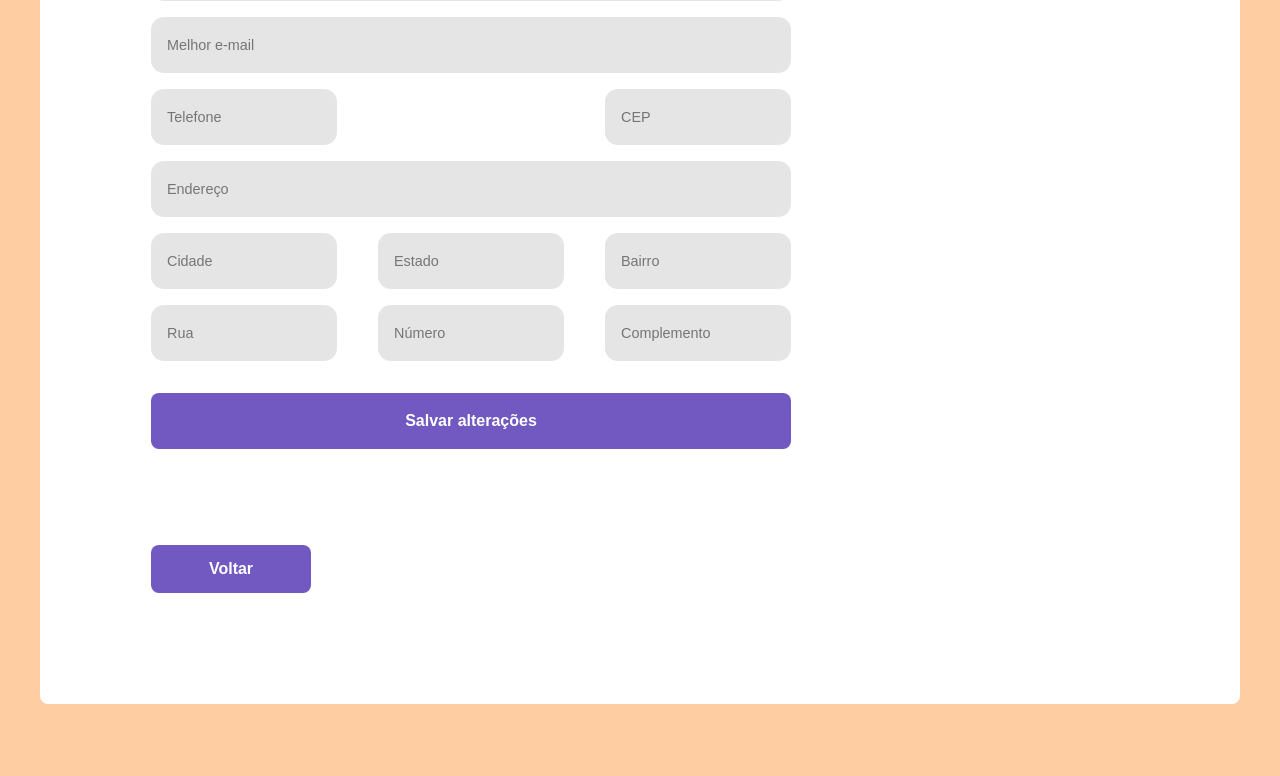
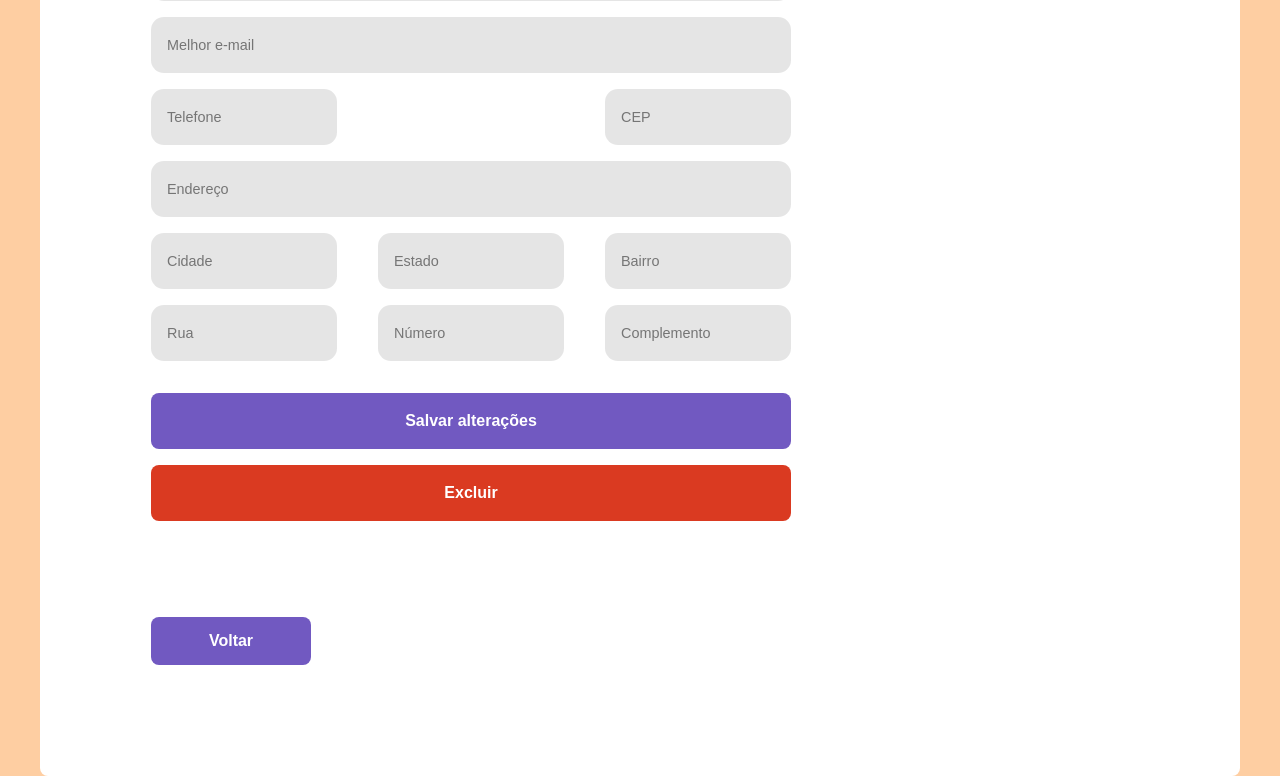
Before and after one commit to mateusPPinh/twoweb-app, a React (Create React App) app in the folder app/: page /edit in a window 1280 px wide. Shown: the part 458-1234 px from the top of the page. Before the commit the page ends 1162 px from the top, so only its background shows below. Built offline with nearby package versions, Linux system fonts and the light colour scheme; the HTML template or start-up script is replaced by a standard one; a web font is replaced by a local one.

Commit message:
add delete button

```diff
--- a/app/src/pages/DahsboardConfigurations/index.js
+++ b/app/src/pages/DahsboardConfigurations/index.js
@@ -16,9 +16,11 @@ export default function DashboardConfigurations() {
   const [pages, setPages] = useState(1);
 
   useEffect(() => {
-    api.get(`users?page=${pages}`).then((response) => {
+    async function loadData() {
+      const response = await api.get(`users?page=${pages}`);
       setUserProfile(response.data);
-    });
+    }
+    loadData();
   }, []);
 
   return (
--- a/app/src/pages/EditProfile/index.js
+++ b/app/src/pages/EditProfile/index.js
@@ -59,6 +59,7 @@ export default function EditProfile() {
               <input placeholder="Complemento" autoComplete="false" />
             </div>
             <button type="submit">Salvar alterações</button>
+            <button className="delete_button" type="button">Excluir</button>
           </form>
         </RegisterUser>
       </EditContainer>
--- a/app/src/pages/EditProfile/styles.js
+++ b/app/src/pages/EditProfile/styles.js
@@ -86,6 +86,15 @@ export const RegisterUser = styled.div`
         background: ${shade(0.1, '#7159c1')};
       }
     }
+
+   .delete_button {
+      background: #DA3A21;
+      transition: background 0.2s;
+
+      &:hover {
+        background: ${shade(0.1, "#DA3A21")};
+      }
+    }
   }
 `;
 
```
